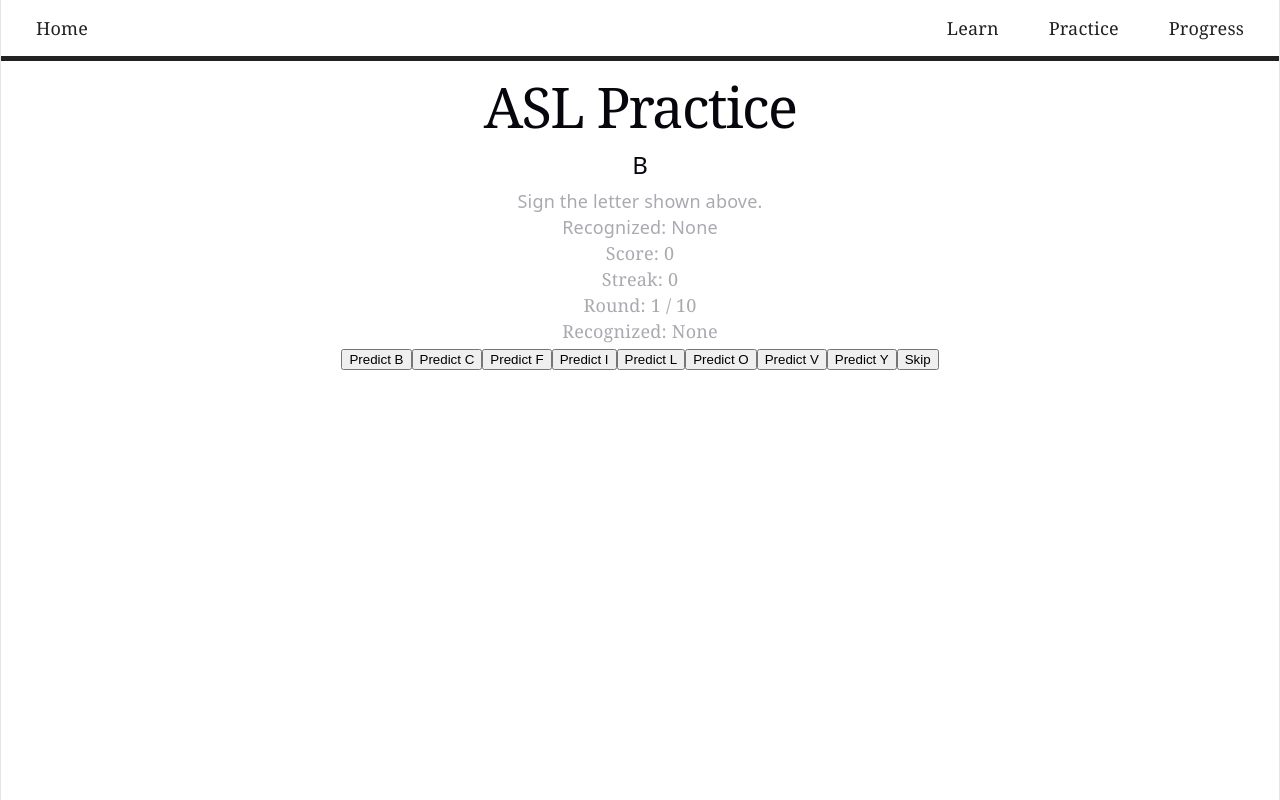
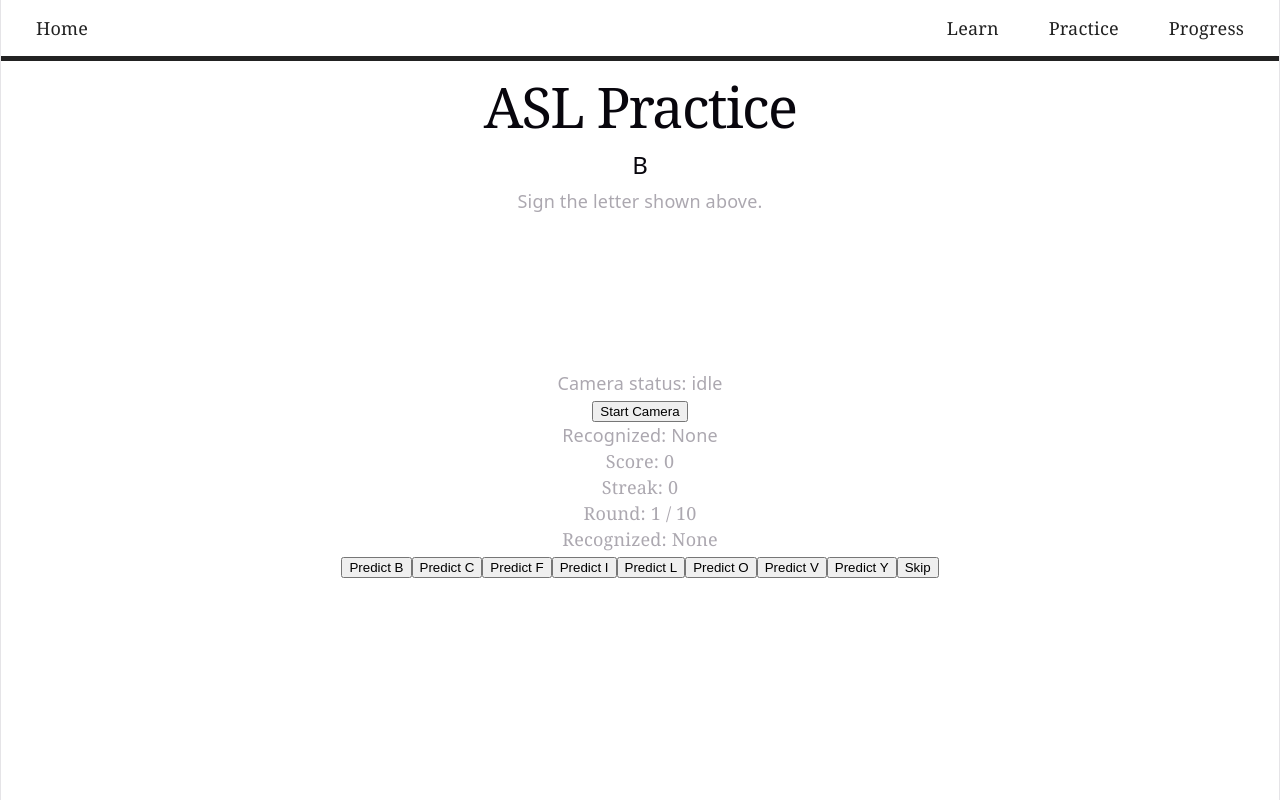
Before and after one commit to allebasirq/WEECSASLProject, a React (Vite) app in the folder weecs-asl-practice/: page /practice in a window 1280 px wide. Built offline with nearby package versions, Linux system fonts and the light colour scheme.

Commit message:
Added webcam camera access

```diff
--- /dev/null
+++ b/weecs-asl-practice/src/components/Webcam.jsx
@@ -0,0 +1,36 @@
+import {useRef, useState} from 'react'
+
+function Webcam() {
+    const videoRef = useRef(null)
+    const [cameraStatus, setCameraStatus] = useState('idle')
+
+    async function startCamera() {
+        setCameraStatus('starting')
+
+        try {
+            const stream = await navigator.mediaDevices.getUserMedia({
+                video: true,
+                audio: false
+            })
+            videoRef.current.srcObject = stream
+            setCameraStatus('active')
+        }
+        catch (error) {
+            console.error(error)
+            setCameraStatus('error')
+        }
+    }
+
+    return (
+        <div>
+            <video ref = {videoRef} autoPlay playsInline />
+
+            <p>Camera status: {cameraStatus}</p>
+            <button type = "button" onClick = {startCamera}>
+                Start Camera
+            </button>
+        </div>
+    )
+}
+
+export default Webcam
--- a/weecs-asl-practice/src/pages/Practice.jsx
+++ b/weecs-asl-practice/src/pages/Practice.jsx
@@ -8,6 +8,7 @@ import {
 
 import LetterPrompt from '../components/LetterPrompt';
 import NavBar from '../components/NavBar';
+import Webcam from '../components/Webcam';
 import '../styling/practice.css'
 import ScoreBoard from '../components/ScoreBoard';
 
@@ -45,6 +46,8 @@ function Practice() {
       <h1 className="asl-title">ASL Practice</h1>
 
       <LetterPrompt letter={gameState.currentLetter} />
+
+      <Webcam />
 
       <p>Recognized: {gameState.recognizedLetter ?? 'None'}</p>
       <ScoreBoard score={gameState.score}
```
